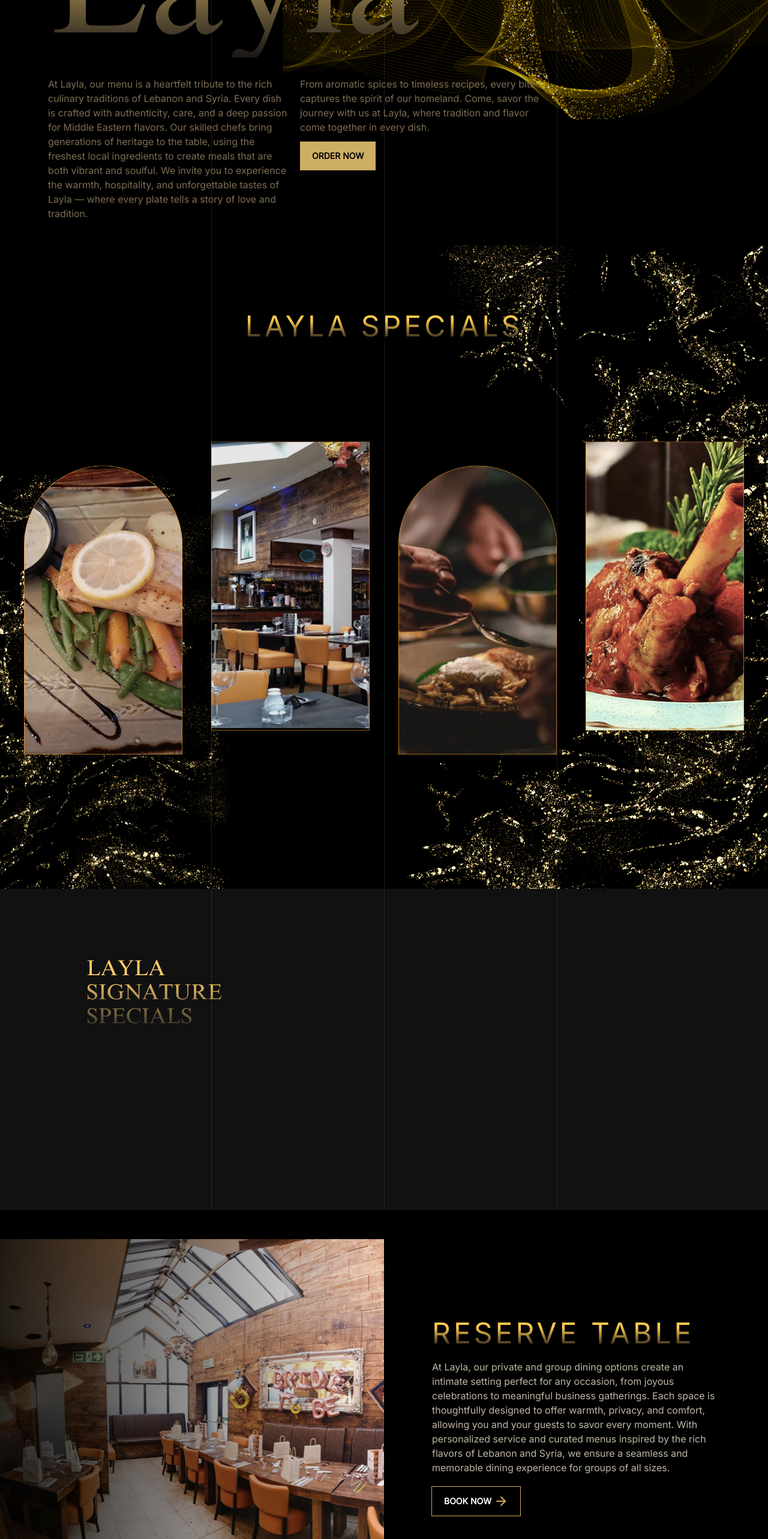
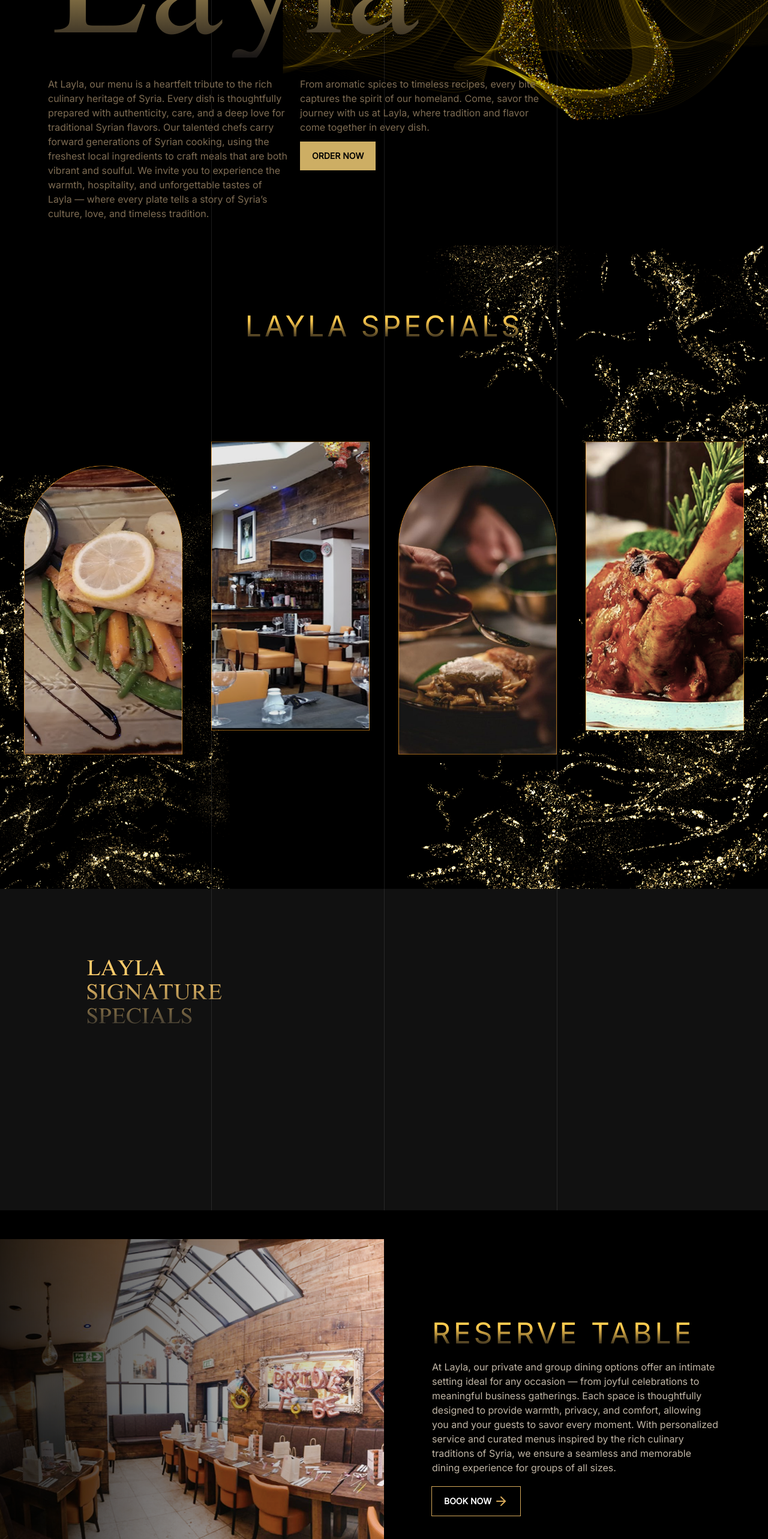
Before and after one commit to muhammedsheheer/layla, a Next.js app: page / in a window 1280 px wide. Shown: the part 2060-4626 px from the top of the page at 60% size. Built offline with nearby package versions, Linux system fonts and the light colour scheme; no server answers; a web font is replaced by a local one.

Commit message:
content updated

```diff
--- a/src/app/(section)/About.tsx
+++ b/src/app/(section)/About.tsx
@@ -69,13 +69,13 @@
         >
           <p className="z-40 max-w-[400px] font-inter text-sm font-[400] text-[#7E6C53] md:text-base">
             At Layla, our menu is a heartfelt tribute to the rich culinary
-            traditions of Lebanon and Syria. Every dish is crafted with
-            authenticity, care, and a deep passion for Middle Eastern flavors.
-            Our skilled chefs bring generations of heritage to the table, using
-            the freshest local ingredients to create meals that are both vibrant
-            and soulful. We invite you to experience the warmth, hospitality,
-            and unforgettable tastes of Layla — where every plate tells a story
-            of love and tradition.
+            heritage of Syria. Every dish is thoughtfully prepared with
+            authenticity, care, and a deep love for traditional Syrian flavors.
+            Our talented chefs carry forward generations of Syrian cooking,
+            using the freshest local ingredients to craft meals that are both
+            vibrant and soulful. We invite you to experience the warmth,
+            hospitality, and unforgettable tastes of Layla — where every plate
+            tells a story of Syria’s culture, love, and timeless tradition.
           </p>
           <div className="flex flex-col gap-3">
             <p className="max-w-[400px] font-inter text-sm font-[400] text-[#7E6C53] md:text-base">
--- a/src/app/(section)/Follow.tsx
+++ b/src/app/(section)/Follow.tsx
@@ -60,7 +60,7 @@
                 alt="logo"
                 className="w-12"
               /> */}
-              <Link href={""}>
+              {/* <Link href={""}>
                 <Icons.instagram className="z-40 h-24 w-24 text-[#E2B583]" />
               </Link>
               <div>
@@ -69,9 +69,13 @@
                   target="_blank"
                   className="text-md text-center font-open_sans font-[400] uppercase text-[#E2B583] md:text-xl"
                 >
-                  @istanbulgrillculcheth
+                  layla
                 </Link>
-              </div>
+              </div> */}
+              <Icons.instagram className="z-40 h-24 w-24 text-[#E2B583]" />
+              <span className="text-md text-center font-open_sans font-[400] uppercase text-[#E2B583] md:text-xl">
+                layla
+              </span>
             </motion.div>
             <div className="w-full md:w-[25%]">
               {" "}
@@ -197,7 +201,7 @@
                 alt="logo"
                 className="w-12"
               /> */}
-              <Link href={""}>
+              {/* <Link href={""}>
                 <Icons.instagram className="h-24 w-24 text-[#E2B583]" />
               </Link>
               <div>
@@ -206,9 +210,13 @@
                   target="_blank"
                   className="text-center font-open_sans text-xs font-[400] uppercase text-[#E2B583] md:text-xl"
                 >
-                  @istanbulgrillculcheth
+                  layla
                 </Link>
-              </div>
+              </div> */}
+              <Icons.instagram className="z-40 h-24 w-24 text-[#E2B583]" />
+              <span className="text-md text-center font-open_sans font-[400] uppercase text-[#E2B583] md:text-xl">
+                layla
+              </span>
             </motion.div>
             <div className="w-full md:w-[25%]">
               {" "}
--- a/src/app/(section)/Hero.tsx
+++ b/src/app/(section)/Hero.tsx
@@ -54,7 +54,7 @@
         muted
         playsInline
         className="absolute left-0 top-0 h-full w-full object-cover"
-        poster="https://d8q1b3smcycac.cloudfront.net/bradshaw/bradshaw-thumbnail.png"
+        // poster="https://d8q1b3smcycac.cloudfront.net/bradshaw/bradshaw-thumbnail.png"
       >
         <source src="/video/bg.mp4" type="video/mp4" />
         Your browser does not support the video tag.
--- a/src/app/(section)/Reserve.tsx
+++ b/src/app/(section)/Reserve.tsx
@@ -41,18 +41,18 @@
             RESERVE TABLE
           </h1>
           <p className="max-w-[500px] font-manrope text-sm font-[300] text-[#C1B6A6] md:text-base">
-            At Layla, our private and group dining options create an intimate
-            setting perfect for any occasion, from joyous celebrations to
+            At Layla, our private and group dining options offer an intimate
+            setting ideal for any occasion — from joyful celebrations to
             meaningful business gatherings. Each space is thoughtfully designed
-            to offer warmth, privacy, and comfort, allowing you and your guests
-            to savor every moment. With personalized service and curated menus
-            inspired by the rich flavors of Lebanon and Syria, we ensure a
+            to provide warmth, privacy, and comfort, allowing you and your
+            guests to savor every moment. With personalized service and curated
+            menus inspired by the rich culinary traditions of Syria, we ensure a
             seamless and memorable dining experience for groups of all sizes.
           </p>
           <div>
             <Link href={"/table-booking"}>
               <Button className="relative z-40 flex flex-row items-center justify-center gap-1 rounded-none bg-transparent px-6 py-6 font-manrope text-sm font-[600] uppercase text-white ring-1 ring-[#D5A859] hover:bg-[#c3a96c] md:px-5 md:py-6">
-                Book NOW <ArrowRight className="text-[#D5A859]" />
+                Book Now <ArrowRight className="text-[#D5A859]" />
               </Button>
             </Link>
           </div>
```
